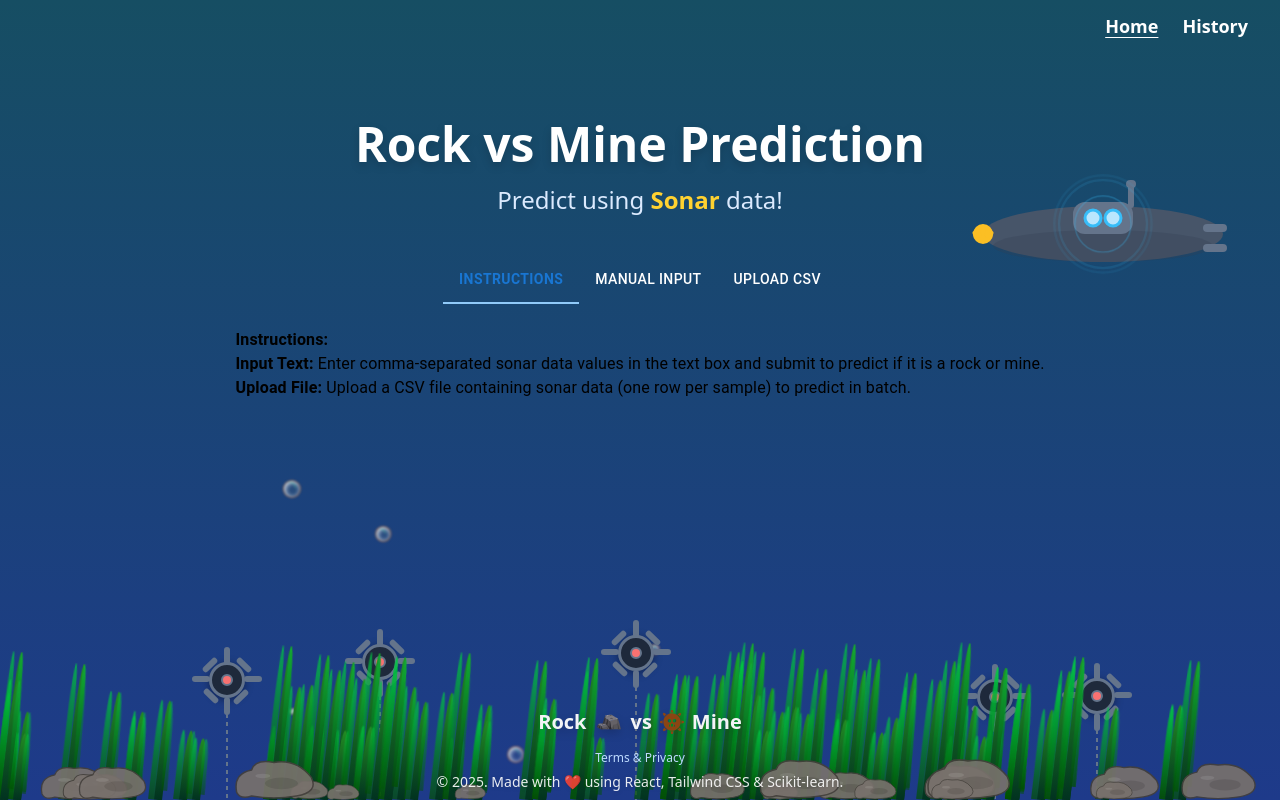
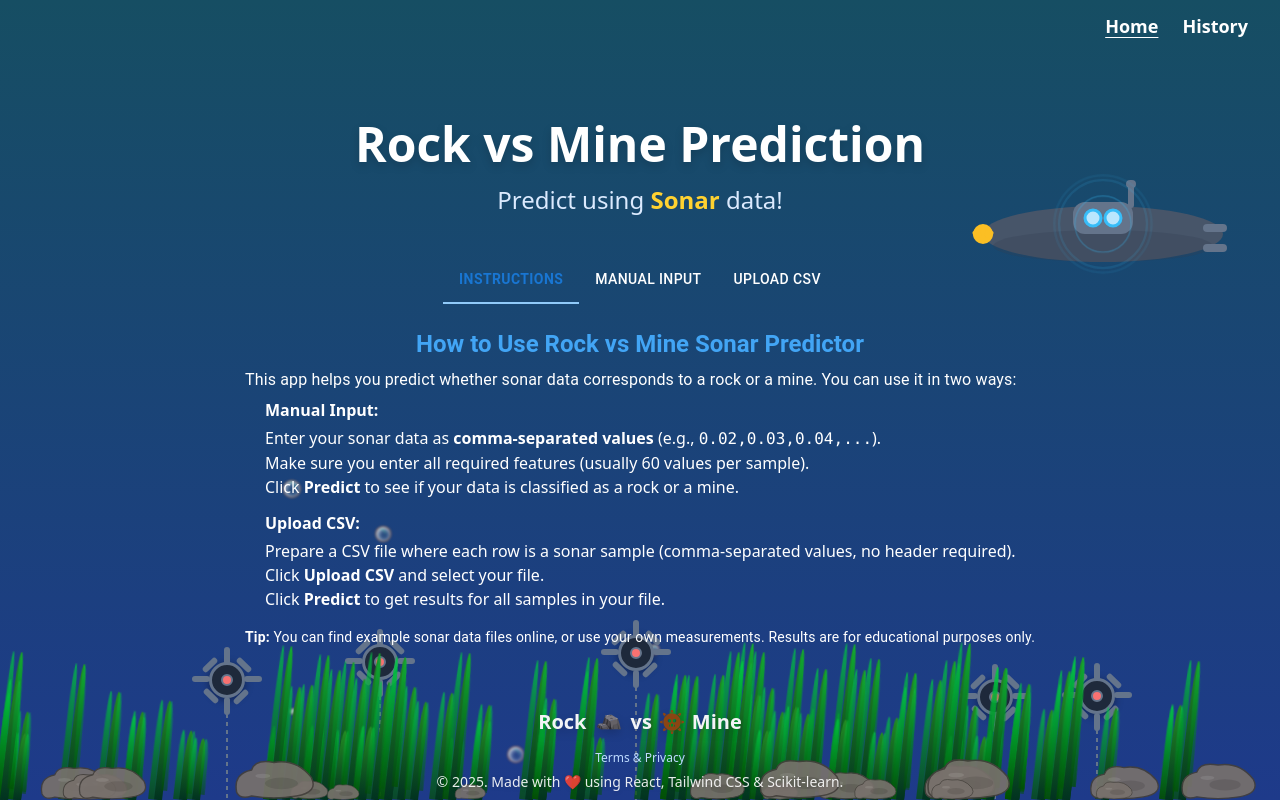
Before and after one commit to kuyrathdaro/rock-vs-mine, a React (Vite) app in the folder frontend/: page / in a window 1280 px wide. Built offline with nearby package versions, Linux system fonts and the light colour scheme.

Commit message:
feat: modify instructions

```diff
--- a/frontend/src/components/Instruction.tsx
+++ b/frontend/src/components/Instruction.tsx
@@ -1,20 +1,38 @@
 import React from 'react';
-import { Typography } from '@mui/material';
+import { Box, Typography } from '@mui/material';
 
 const Instruction: React.FC = () => {
     return (
-        <Typography>
-            <b>Instructions:</b>
-            <ul>
-                <li>
-                    <b>Input Text:</b> Enter comma-separated sonar data values in the text box and submit to predict if it is a rock or mine.
+        <Box color="#fff">
+            <Typography variant="h5" gutterBottom fontWeight="bold" color="primary.light" textAlign="center">
+                How to Use Rock vs Mine Sonar Predictor
+            </Typography>
+            <Typography variant="body1" gutterBottom>
+                This app helps you predict whether sonar data corresponds to a rock or a mine. You can use it in two ways:
+            </Typography>
+            <ol style={{ paddingLeft: 20, marginBottom: 16 }}>
+                <li style={{ marginBottom: 12 }}>
+                    <b>Manual Input:</b>
+                    <ul style={{ marginTop: 4 }}>
+                        <li>Enter your sonar data as <b>comma-separated values</b> (e.g., <code>0.02,0.03,0.04,...</code>).</li>
+                        <li>Make sure you enter all required features (usually 60 values per sample).</li>
+                        <li>Click <b>Predict</b> to see if your data is classified as a rock or a mine.</li>
+                    </ul>
                 </li>
                 <li>
-                    <b>Upload File:</b> Upload a CSV file containing sonar data (one row per sample) to predict in batch.
+                    <b>Upload CSV:</b>
+                    <ul style={{ marginTop: 4 }}>
+                        <li>Prepare a CSV file where each row is a sonar sample (comma-separated values, no header required).</li>
+                        <li>Click <b>Upload CSV</b> and select your file.</li>
+                        <li>Click <b>Predict</b> to get results for all samples in your file.</li>
+                    </ul>
                 </li>
-            </ul>
-        </Typography>
-    )
-}
+            </ol>
+            <Typography variant="body2">
+                <b>Tip:</b> You can find example sonar data files online, or use your own measurements. Results are for educational purposes only.
+            </Typography>
+        </Box>
+    );
+};
 
 export default Instruction;
--- a/frontend/src/components/ManualInput.tsx
+++ b/frontend/src/components/ManualInput.tsx
@@ -2,11 +2,10 @@ import type React from "react";
 import { useState } from "react";
 import { TextField, Button } from "@mui/material";
 
-
 const ManualInput: React.FC = () => {
     const [inputText, setInputText] = useState("");
 
-    const handleTextChange = (e: React.ChangeEvent<HTMLInputElement>) => {
+    const handleTextChange = (e: React.ChangeEvent<HTMLInputElement | HTMLTextAreaElement>) => {
         setInputText(e.target.value);
     };
     const handleTextSubmit = (e: React.FormEvent) => {
@@ -19,11 +18,17 @@ const ManualInput: React.FC = () => {
                 label="Sonar Data (comma-separated)"
                 variant="outlined"
                 fullWidth
+                multiline
+                minRows={10}
+                maxRows={16}
                 value={inputText}
                 onChange={handleTextChange}
                 margin="normal"
+                InputProps={{
+                    style: { fontSize: "1.1rem", padding: "20px", color: "white" }
+                }}
             />
-            <Button type="submit" variant="contained" color="primary">
+            <Button type="submit" variant="contained" color="primary" size="large" sx={{ mt: 2 }}>
                 Predict
             </Button>
         </form>
```
